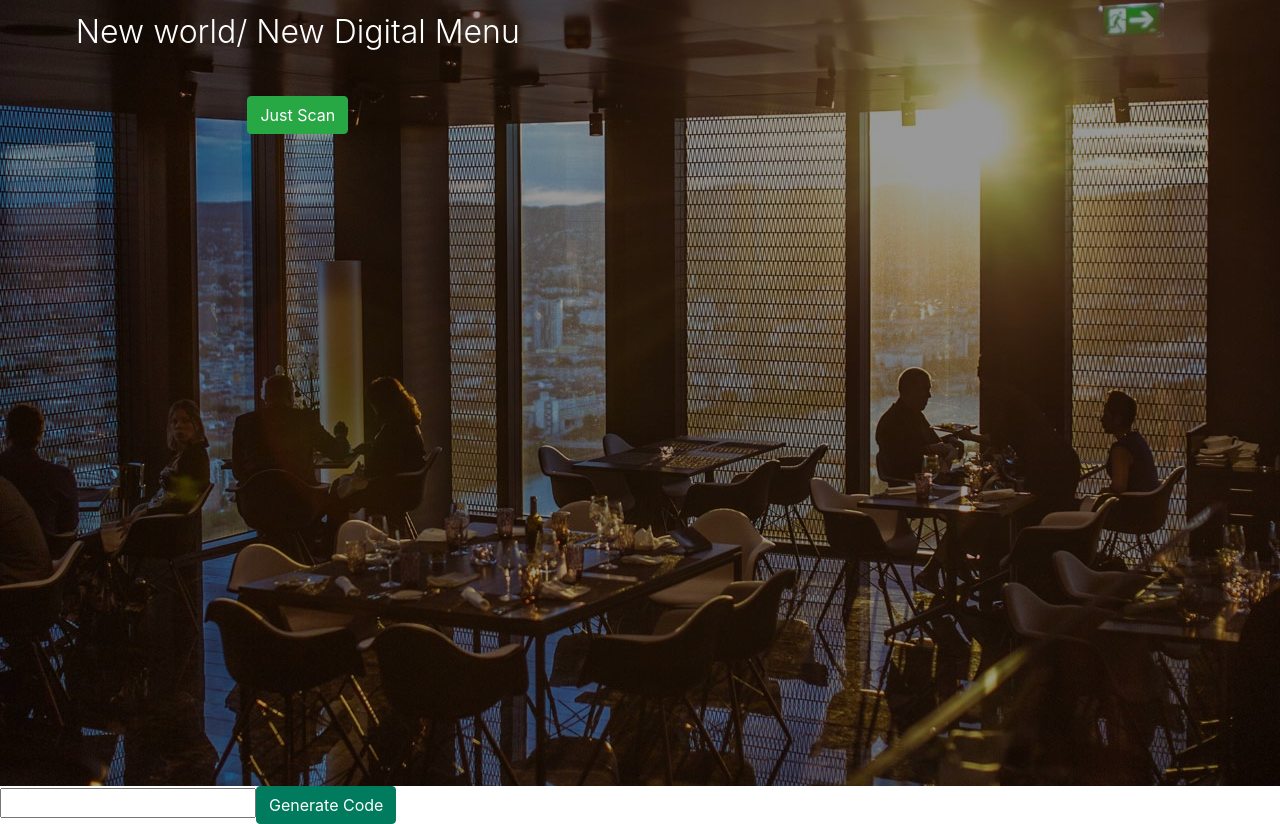
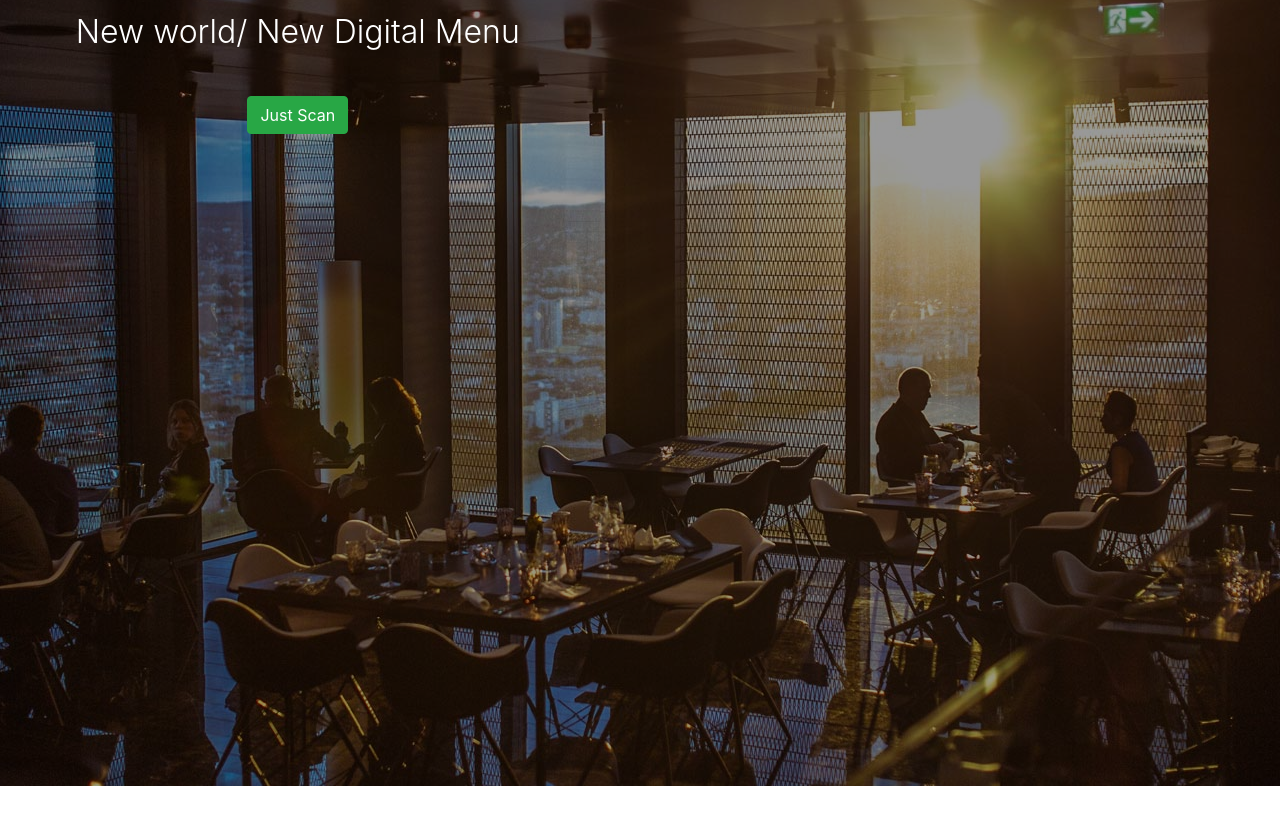
Before and after one commit to dugararchit/react, a React (Create React App) app: page / in a window 1280 px wide. Shown: the part 214-1038 px from the top of the page. After the commit the page ends 1000 px from the top, so only its background shows below. Built offline with nearby package versions, Linux system fonts and the light colour scheme.

Commit message:
updating

```diff
--- a/src/home.js
+++ b/src/home.js
@@ -35,20 +35,20 @@ class Home extends React.Component {
       }
     };
 
-    const generateCode = () => {
-      BarcodeScanner.encode(
-        BarcodeScanner.Encode.TEXT_TYPE,
-        this.state.encodeData
-      ).then(
-        (data) => {
-          console.log(data);
-          //this.setState({ textToEncode: encodedData });
-        },
-        (err) => {
-          console.log("Error occured : " + err);
-        }
-      );
-    };
+    // const generateCode = () => {
+    //   BarcodeScanner.encode(
+    //     BarcodeScanner.Encode.TEXT_TYPE,
+    //     this.state.encodeData
+    //   ).then(
+    //     (data) => {
+    //       console.log(data);
+    //       //this.setState({ textToEncode: encodedData });
+    //     },
+    //     (err) => {
+    //       console.log("Error occured : " + err);
+    //     }
+    //   );
+    // };
 
 
     return (
@@ -93,7 +93,7 @@ class Home extends React.Component {
             Create
           </button>
         </div> */}
-        <input
+        {/* <input
           type="text"
           name="encodeData"
           value={this.state.encodeData}
@@ -103,7 +103,7 @@ class Home extends React.Component {
 
         <button className="btn btn-primary" onClick={generateCode}>
           Generate Code
-        </button>
+        </button> */}
       </div>
     );
   }
```
